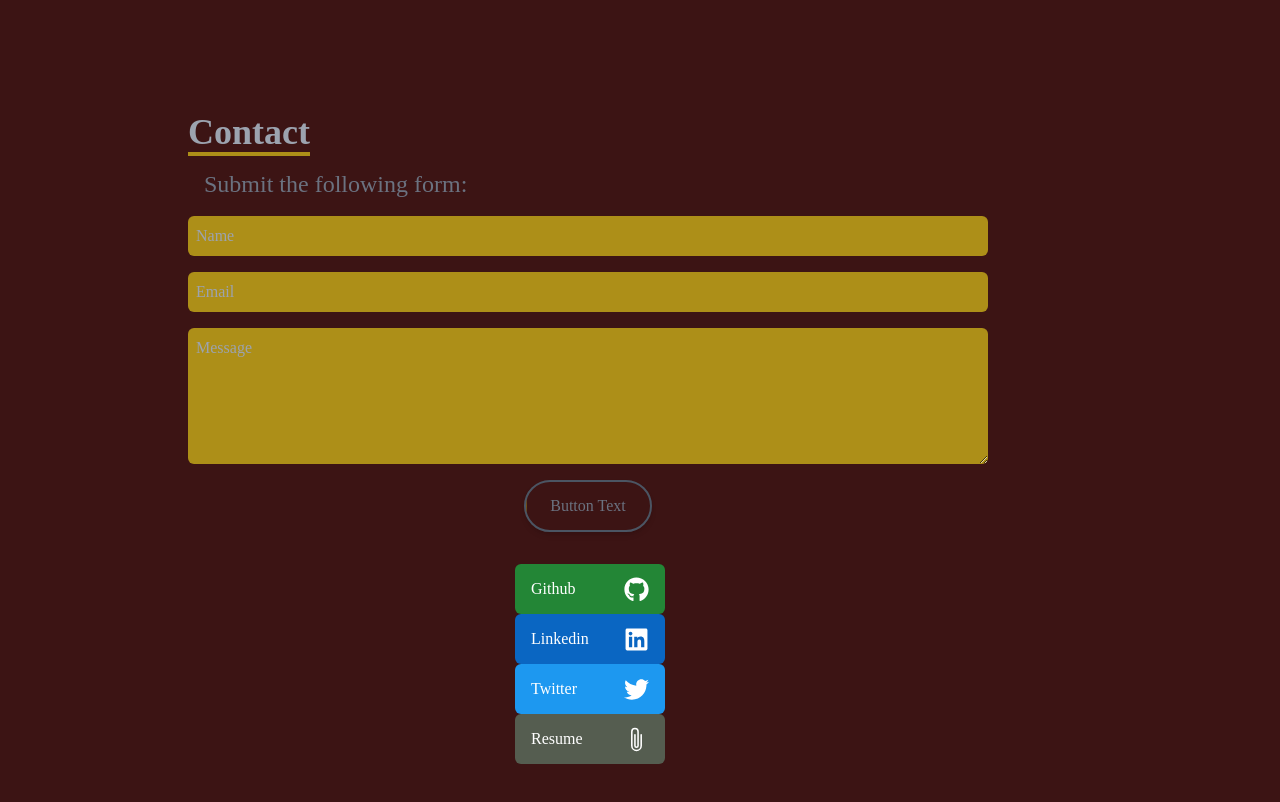
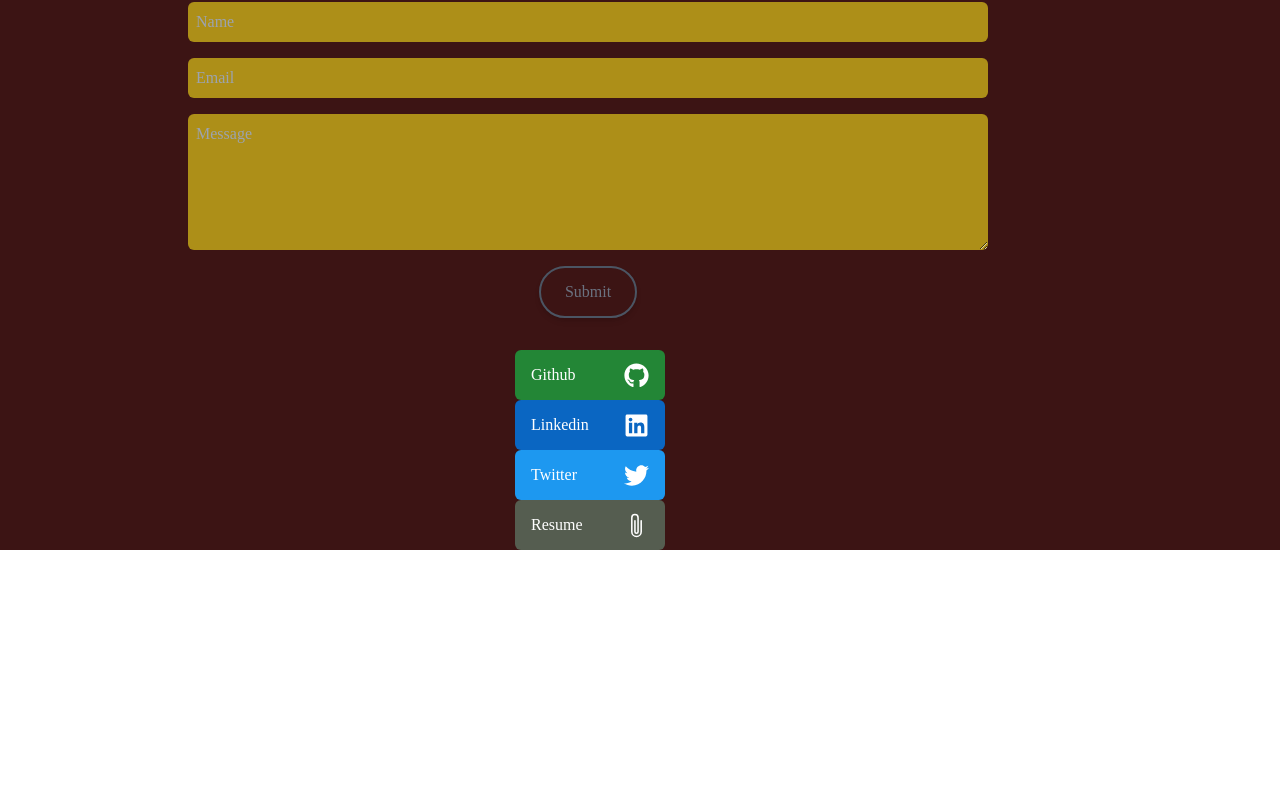
Before and after one commit to JeepingCoder/ingram_portfolio, a React (Create React App) app: page / in a window 1280 px wide. Shown: the part 2362-3164 px from the top of the page. After the commit the page ends 2912 px from the top, so only its background shows below. Built offline with nearby package versions, Linux system fonts and the light colour scheme.

Commit message:
fixed overflow in applications and contacts

```diff
--- a/src/component/Applications.jsx
+++ b/src/component/Applications.jsx
@@ -10,7 +10,7 @@ const Applications = () => {
   return (
     <div
     name="applications"
-    className="w-full md:h-screen bg-[#3c1414] text-gray-500"
+    className="w-full h-full bg-[#3c1414] text-gray-500"
   >
     <div className="max-w-[1100px] mx-auto p-2 flex flex-col justify-center w-full  ">
       <div>
--- a/src/component/Contact.jsx
+++ b/src/component/Contact.jsx
@@ -10,8 +10,8 @@ import {
 
 const Contact = () => {
   return (
-    <div name="contact" className="w-full h-screen bg-[#3c1414] text-gray-400">
-      <div className="w-full h-full max-w-[1000px] mx-auto  px-8 flex flex-col justify-center">
+    <div name="contact" className="w-full h-full  bg-[#3c1414] text-gray-400">
+      <div className="w-full h-full  md: max-w-[1000px] mx-auto px-8 flex flex-col justify-center">
         <div>
           <div className="sm-text-right pb-8 pl-4 ">
             <p className="text-4xl font-bold inline border-b-4 border-[#ad8f18]">
@@ -28,15 +28,15 @@ const Contact = () => {
 <span class="absolute inset-0 flex items-center justify-center w-full h-full text-black duration-300 -translate-x-full bg-[#ad8f18] group-hover:translate-x-0 ease">
 <svg class="w-6 h-6" fill="none" stroke="currentColor" viewBox="0 0 24 24" xmlns="http://www.w3.org/2000/svg"><path stroke-linecap="round" stroke-linejoin="round" stroke-width="2" d="M14 5l7 7m0 0l-7 7m7-7H3"></path></svg>
 </span>
-<span class="absolute flex items-center justify-center w-full h-full text-gray-500 transition-all duration-300 transform group-hover:translate-x-full ease">Button Text</span>
-<span class="relative invisible">Button Text</span>
+<span class="absolute flex items-center justify-center w-full h-full text-gray-500 transition-all duration-300 transform group-hover:translate-x-full ease">Submit</span>
+<span class="relative invisible">Submit</span>
 </a></button>
 
             </form>
           </div>
 
           {/* Social Media Links */}
-          <div className="flex justify-center">
+          <div className="flex justify-center w-full ">
             <ul>
               <li className="w-[150px] h-[50px] flex justify-between items-center rounded-md ml-[-100px] bg-[#238636]">
                 <a
```
